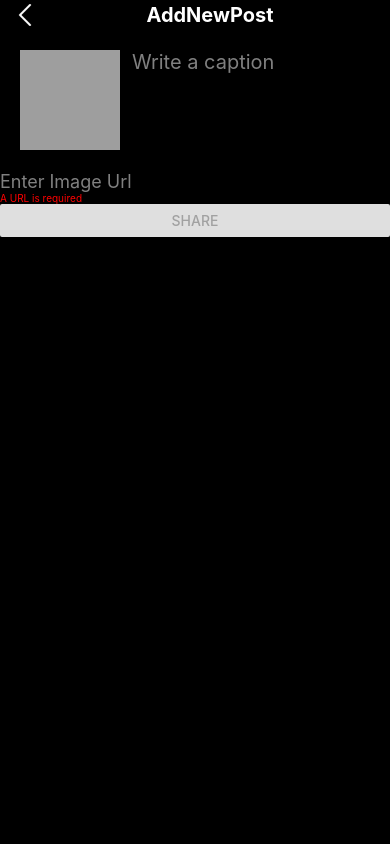
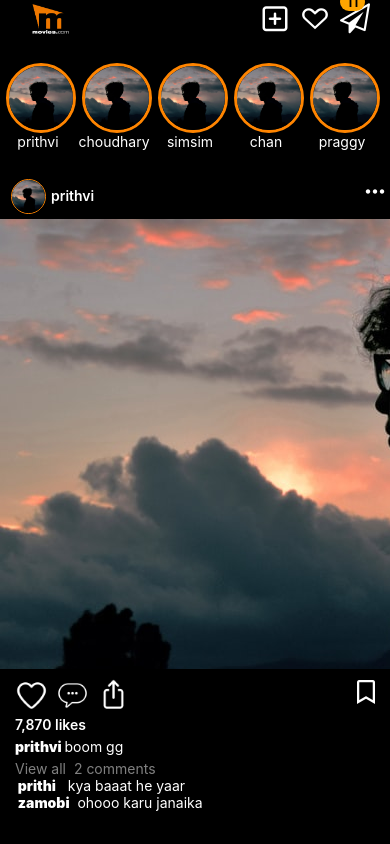
Before and after one commit to Prithvicy/Movies_Tact, a React Native app: screen / in a window 390 px wide. Shown: the top 844 px of the page. Built offline with nearby package versions, Linux system fonts and the light colour scheme; grey boxes are pictures that could not be loaded.

Commit message:
nav for 2 pages with uploading page

```diff
--- a/App.js
+++ b/App.js
@@ -1,9 +1,8 @@
 import { View, Text } from "react-native";
-import HomeScreen from "./screens/HomeScreen";
-import NewPostScreen from "./screens/NewPostScreen";
+import SignedInStack from "./navigation";
 
 export default function App() {
   return (
-  <NewPostScreen/>
+  <SignedInStack/>
   );
 }
--- a/Components/home/Header.js
+++ b/Components/home/Header.js
@@ -4,14 +4,11 @@ import { Feather } from "@expo/vector-icons";
 import { Entypo } from "@expo/vector-icons";
 import { FontAwesome } from "@expo/vector-icons";
 import Position from "react-native/Libraries/Components/Touchable/Position";
-export default function Header() {
+const Header = ({ navigation }) => {
   return (
     <View style={styles.container}>
       <TouchableOpacity>
-        <Image
-          style={styles.logo}
-          source={require("../../assets/mlogo.gif")}
-        />
+        <Image style={styles.logo} source={require("../../assets/mlogo.gif")} />
       </TouchableOpacity>
       <View style={styles.iconsContainer}>
         <TouchableOpacity>
@@ -22,7 +19,7 @@ export default function Header() {
             source={require("../../assets/homelogo.png")}
           />
         </TouchableOpacity>
-        <TouchableOpacity>
+        <TouchableOpacity onPress={() => navigation.push("NewPostScreen")}>
           <Feather
             style={styles.icon}
             name="plus-square"
@@ -52,13 +49,15 @@ export default function Header() {
       </View>
     </View>
   );
-}
+};
+
+export default Header;
 const styles = StyleSheet.create({
   logo: {
     width: 100,
     height: 38,
-    marginLeft:-20,
-    marginBottom:15,
+    marginLeft: -20,
+    marginBottom: 15,
     resizeMode: "contain",
   },
   container: {
@@ -69,7 +68,7 @@ const styles = StyleSheet.create({
   },
   iconsContainer: {
     flexDirection: "row",
-    justifyContent:"space-evenly"
+    justifyContent: "space-evenly",
   },
   icon: {
     width: 30,
--- a/Components/newPost/AddNewPost.js
+++ b/Components/newPost/AddNewPost.js
@@ -1,26 +1,27 @@
-import { View, Text, StyleSheet, Image, TouchableOpacity } from "react-native";
 import React from "react";
-const Header = () => (
+import { StyleSheet, Text, View, Image, TouchableOpacity } from "react-native";
+import FormicPostUploader from "./FormicPostUploader";
+
+const AddNewPost = ({ navigation }) => (
+  <View styles={styles.container}>
+    <Header navigation={navigation} />
+    <FormicPostUploader navigation={navigation} />
+  </View>
+);
+
+const Header = ({ navigation }) => (
   <View style={styles.headerContainer}>
-    <TouchableOpacity>
+    <TouchableOpacity onPress={() => navigation.goBack()}>
       <Image
         source={require("../../assets/newPost/back.png")}
         style={{ width: 30, height: 30 }}
       />
     </TouchableOpacity>
-    <Text style={styles.headerText}>AddNewPost</Text>
+    <Text style={styles.headerText}>NEW POST</Text>
     <Text></Text>
   </View>
 );
 
-const AddNewPost = () => {
-  return (
-    <View style={styles.container}>
-      <Header />
-      {/* formic post uploader */}
-    </View>
-  );
-};
 const styles = StyleSheet.create({
   container: {
     marginHorizontal: 10,
@@ -31,9 +32,10 @@ const styles = StyleSheet.create({
     alignItems: "center",
   },
   headerText: {
-    color: "#fff",
+    color: "white",
     fontWeight: "700",
     fontSize: 20,
+    marginRight: 25,
   },
 });
 
--- a/Components/newPost/FormicPostUploader.js
+++ b/Components/newPost/FormicPostUploader.js
@@ -11,7 +11,7 @@ const uploadPostSchema = Yup.object().shape({
   imageUrl: Yup.string().url().required("A URL is required"),
   caption: Yup.string().max(2200, "Caption has reached the character limit"),
 });
-const FormicPostUploader = () => {
+const FormicPostUploader = ({navigation}) => {
   const [thumbnailUrl, setThumbnailUrl] = useState(PLACEHOLDER_IMG);
   return (
     <Formik
--- /dev/null
+++ b/navigation.js
@@ -0,0 +1,21 @@
+import {createStackNavigator} from '@react-navigation/stack';
+import React from 'react';
+import HomeScreen from './screens/HomeScreen';
+import NewPostScreen from './screens/NewPostScreen';
+import { NavigationContainer } from "@react-navigation/native";
+const Stack = createStackNavigator(); //creating the stack
+const screenOptions = {
+  headerShown: false,
+};
+export const SignedInStack = () => (
+    <NavigationContainer>
+      <Stack.Navigator
+        initialRouteName="HomeScreen"
+        screenOptions={screenOptions}>
+        <Stack.Screen name="HomeScreen" component={HomeScreen} />
+        <Stack.Screen name="NewPostScreen" component={NewPostScreen} />
+      </Stack.Navigator>
+    </NavigationContainer>
+  );
+
+export default SignedInStack;
--- a/package.json
+++ b/package.json
@@ -1,12 +1,17 @@
 {
   "dependencies": {
+    "@react-navigation/native": "^6.0.10",
+    "@react-navigation/stack": "^6.2.1",
     "expo": "^44.0.0",
     "formik": "^2.2.9",
     "react": "17.0.1",
     "react-dom": "17.0.1",
     "react-native": "0.64.3",
     "react-native-elements": "^3.4.2",
+    "react-native-gesture-handler": "^2.4.2",
+    "react-native-safe-area-context": "^4.2.5",
     "react-native-web": "0.17.1",
+    "valid-url": "^1.0.9",
     "yup": "^0.32.11"
   },
   "devDependencies": {
--- a/screens/HomeScreen.js
+++ b/screens/HomeScreen.js
@@ -6,10 +6,10 @@ import Post from "../Components/home/Post";
 import { POSTS } from "../data/post";
 import BottomTabs, { bottomTabIcons } from "../Components/home/BottomTabs";
 
-const HomeScreen = () => {
+const HomeScreen = ({navigation}) => {
   return (
     <SafeAreaView style={styles.container}>
-      <Header />
+      <Header navigation={navigation} />
       <Stories />
       <ScrollView>
         {POSTS.map((post, index) => (
--- a/screens/NewPostScreen.js
+++ b/screens/NewPostScreen.js
@@ -1,13 +1,11 @@
-import { View, Text, SafeAreaView } from "react-native";
-import React from "react";
-import AddNewPost from "../Components/newPost/AddNewPost";
-import FormicPostUploader from "../Components/newPost/FormicPostUploader";
+import React from 'react';
+import {SafeAreaView} from 'react-native';
+import AddNewPost from '../Components/newPost/AddNewPost';
 
-const NewPostScreen = () => {
+const NewPostScreen = ({navigation}) => {
   return (
-    <SafeAreaView style={{backgroundColor: "black" , flex:1}}>
-    <AddNewPost/>
-    <FormicPostUploader/>
+    <SafeAreaView style={{backgroundColor: 'black', flex: 1}}>
+      <AddNewPost navigation={navigation} />
     </SafeAreaView>
   );
 };
```
Also changed, not shown: 2 other files (tests, documents, lock files or other folders).
